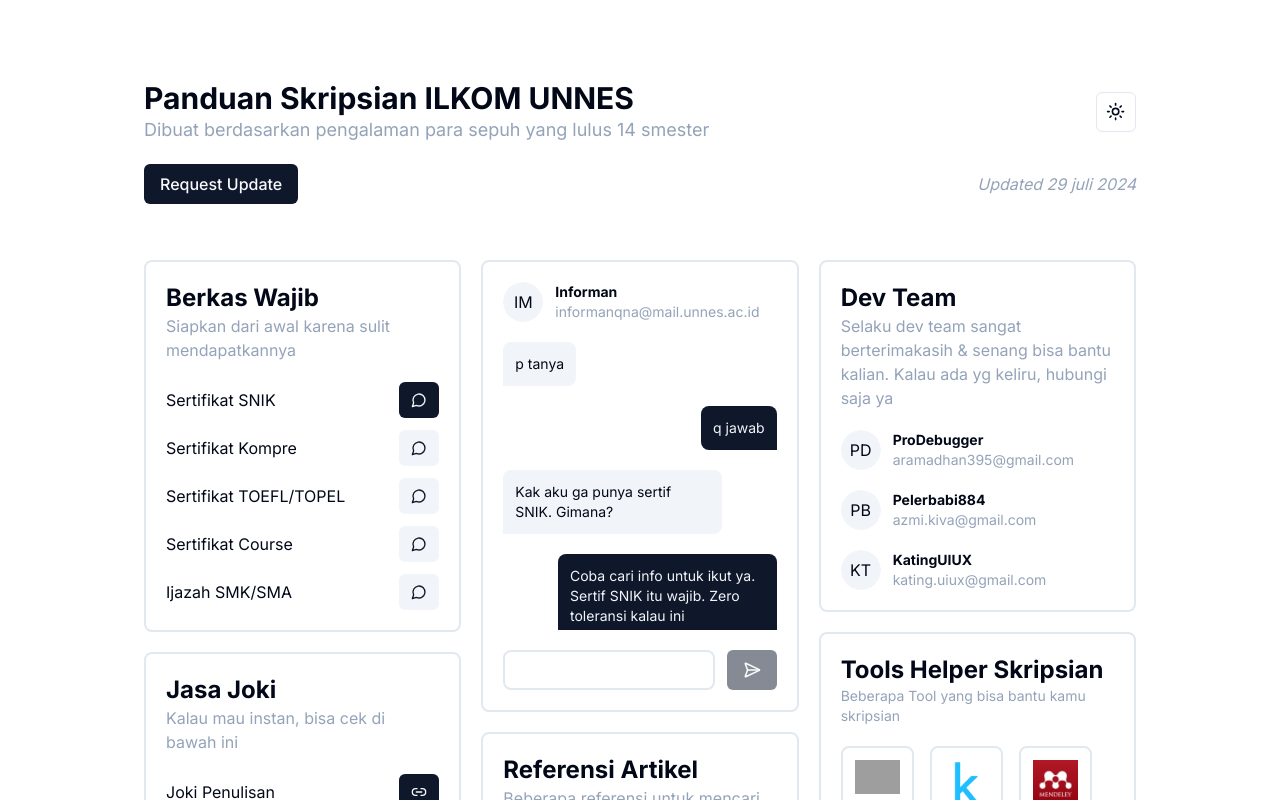
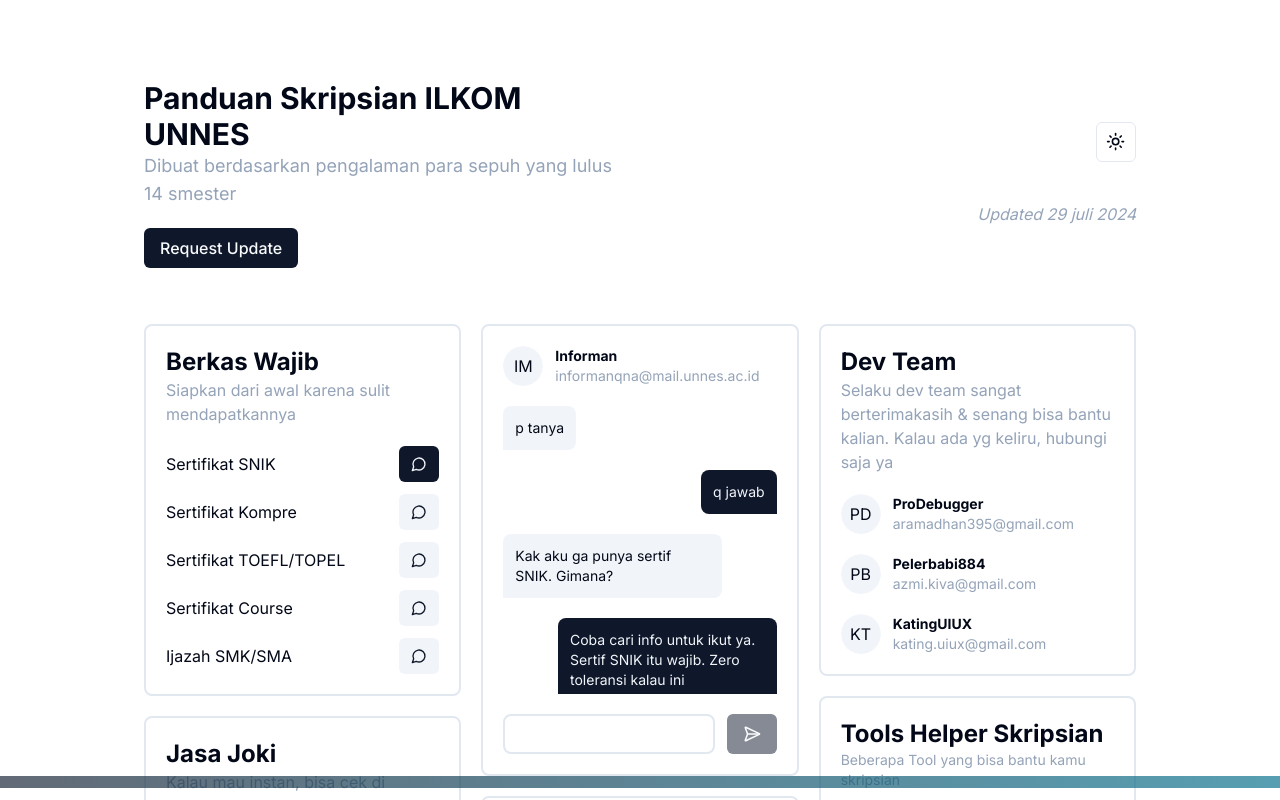
Before and after one commit to ab-azmi/capek-kuliah, a Next.js app: page / in a window 1280 px wide. Shown: the top 800 px of the page. Built offline with nearby package versions, Linux system fonts and the light colour scheme; grey boxes are pictures that could not be loaded.

Commit message:
animate home title and make progress bar

```diff
--- a/app/page.tsx
+++ b/app/page.tsx
@@ -1,29 +1,16 @@
-import { ModeToggle } from "@/components/dark-mode-toggle";
 import DashboardBoxes from "@/components/pages/dashboard-boxes";
 import TabContent from "@/components/pages/tab-content";
-import Link from "next/link";
-import { buttonVariants } from "@/components/ui/button"
-import { cn } from "@/lib/utils";
+import HomeTitle from "@/components/home-title";
+import ScrollProgress from "@/components/scroll-progress";
+
 
 export default function Home() {
   return (
-    <main className="flex min-h-screen flex-col gap-8 lg:gap-14 px-4 md:px-20 lg:px-36 py-5 lg:py-20">
-      <div className="flex flex-col gap-5">
-        <div className="flex flex-col-reverse lg:flex-row items-start gap-2 lg:gap-0 lg:items-center justify-between">
-          <div>
-            <h1 className="text-xl lg:text-3xl font-bold">Panduan Skripsian ILKOM UNNES</h1>
-            <p className="text-sm lg:text-lg text-slate-400">
-              Dibuat berdasarkan pengalaman para sepuh yang lulus 14 smester
-            </p>
-          </div>
-          <ModeToggle />
-        </div>
-        <div className="flex lg:flex-row flex-col gap-2 items-center lg:justify-between">
-
-            <Link href="/update-form" className={cn(buttonVariants(), 'text-xs lg:text-base w-full lg:w-fit')}>Request Update</Link>
-
-          <p className="text-slate-400 italic lg:text-base text-xs">Updated 29 juli 2024</p>
-        </div>
+    <main className="flex min-h-screen flex-col gap-8 lg:gap-14 px-4 md:px-20 lg:px-36 py-5 lg:py-20 relative">
+      <ScrollProgress />
+      <div className="flex flex-col-reverse lg:flex-row  justify-between items-center gap-5">
+        {/* Home Title */}
+        <HomeTitle />
       </div>
 
       {/* Boxes */}
--- /dev/null
+++ b/components/home-title.tsx
@@ -0,0 +1,55 @@
+"use client"
+import Link from "next/link";
+import { buttonVariants } from "@/components/ui/button"
+import { cn } from "@/lib/utils";
+import { motion } from "framer-motion";
+import { ModeToggle } from "@/components/dark-mode-toggle";
+
+export default function HomeTitle() {
+    return (
+        <>
+            <motion.div
+                initial={{ x: -30, opacity: 0 }}
+                animate={{ x: 0, opacity: 1 }}
+                transition={{
+                    duration: 0.3,
+                    ease: [0, 0.71, 0.2, 1.01],
+                    x: {
+                        type: "spring",
+                        damping: 5,
+                        stiffness: 100,
+                        restDelta: 0.001
+                    }
+                }}
+                className="w-full flex flex-col items-start gap-2 lg:gap-5 justify-between">
+                <div className="w-full">
+                    <h1 className="text-xl lg:text-3xl font-bold">Panduan Skripsian ILKOM UNNES</h1>
+                    <p className="text-sm lg:text-lg text-slate-400">
+                        Dibuat berdasarkan pengalaman para sepuh yang lulus 14 smester
+                    </p>
+                </div>
+                <Link href="/update-form" className={cn(buttonVariants(), 'text-xs lg:text-base w-full lg:w-fit')}>Request Update</Link>
+            </motion.div>
+
+            <motion.div
+                initial={{ x: 30, opacity: 0 }}
+                animate={{ x: 0, opacity: 1 }}
+                transition={{
+                    duration: 0.3,
+                    ease: [0, 0.71, 0.2, 1.01],
+                    x: {
+                        type: "spring",
+                        damping: 5,
+                        stiffness: 100,
+                        restDelta: 0.001
+                    }
+                }}
+                className="w-full flex flex-row-reverse md:flex-col justify-between lg:gap-10 items-end">
+
+                <ModeToggle />
+
+                <p className="text-slate-400 italic lg:text-base text-xs">Updated 29 juli 2024</p>
+            </motion.div>
+        </>
+    )
+}
--- /dev/null
+++ b/components/scroll-progress.tsx
@@ -0,0 +1,18 @@
+"use client"
+import { useScroll, useSpring, motion } from "framer-motion";
+
+export default function ScrollProgress() {
+    const { scrollYProgress } = useScroll();
+    const scaleX = useSpring(scrollYProgress, {
+        stiffness: 100,
+        damping: 30,
+        restDelta: 0.001
+    });
+
+    return (
+        <>
+            <motion.div className="w-full left-0 fixed opacity-70 bg-gradient-to-r from-slate-800 to-cyan-700 h-3 bottom-3" style={{ scaleX }}>
+            </motion.div>
+        </>
+    )
+}
--- a/package.json
+++ b/package.json
@@ -21,6 +21,7 @@
     "@vercel/analytics": "^1.3.1",
     "class-variance-authority": "^0.7.0",
     "clsx": "^2.1.1",
+    "framer-motion": "^11.3.19",
     "lucide-react": "^0.416.0",
     "next": "14.2.5",
     "next-safe-action": "^7.4.3",
```
Also changed, not shown: 1 other file (tests, documents, lock files or other folders).
